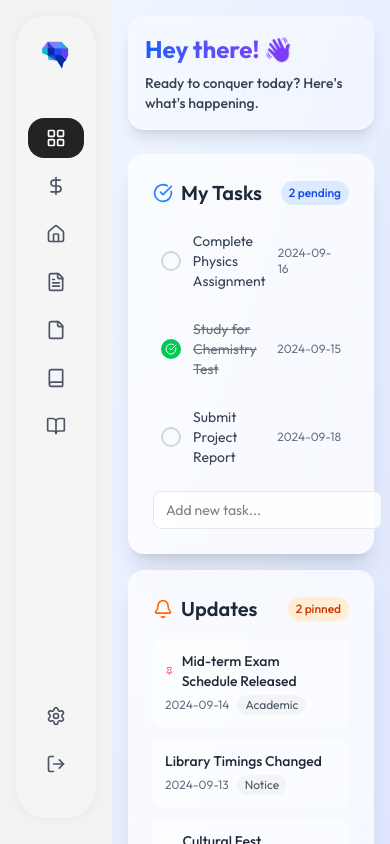
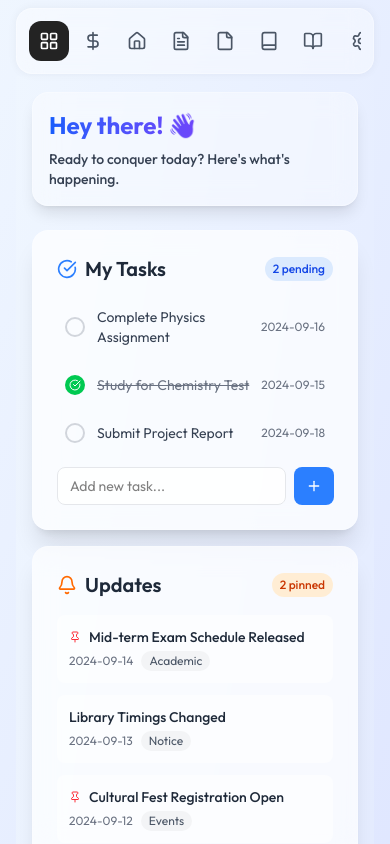
Before and after one commit to helo-ayush/ERP-Mait, a React (Vite) app in the folder clint/: page /students in a window 390 px wide. Built offline with nearby package versions, Linux system fonts and the light colour scheme.

Commit message:
Update Layout.jsx

```diff
--- a/clint/src/components/Layout.jsx
+++ b/clint/src/components/Layout.jsx
@@ -15,21 +15,50 @@ const navItems = [
   {to: '/students/reports' , label:'Reports' , Icon: BookOpen},
 ]
 
-
 const Layout = () => {
     const navigate = useNavigate();
 
+    return (
+        <div className='flex flex-col w-screen h-screen bg-gradient-to-br from-blue-50 to-indigo-100 scrollbar-hide'>
 
-    return (
-        <div className='flex w-screen h-screen bg-[#f1f3f3]'>
+            {/* Navigation Bar for Small Screens */}
+            <div className='sm:hidden w-full absolute px-4 py-2 z-10'>
+                <div className='backdrop-blur-md bg-white/40 border border-white/30 rounded-2xl p-3 shadow-[0_0px_10px_0px_rgba(0,0,0,0.05)]'>
+                    <div className='flex items-center justify-between overflow-x-auto scrollbar-hide'>
+                        {/* Navigation Items */}
+                        <div className='flex gap-1 flex-shrink-0'>
+                            {navItems.map(({ to, label, Icon }) => (
+                                <NavLink
+                                    key={to}
+                                    to={to}
+                                    end={to === '/students'}
+                                    className={({ isActive }) => `p-2.5 flex items-center justify-center rounded-xl text-sm font-medium flex-shrink-0 ${isActive ? 'bg-[#232323] text-white' : 'text-gray-600 hover:bg-gray-200 transition duration-300'} `}
+                                >
+                                    <Icon className='w-5 h-5' />
+                                </NavLink>
+                            ))}
+                        </div>
 
-            {/* SideBar */}
-            <div className='flex flex-col w-20 md:w-50 h-[95vh] bg-[#f5f5f5] m-4 rounded-[30px] p-1 justify-self-center items-center shadow-[0_0px_10px_0px_rgba(0,0,0,0.05)]'>
+                        {/* Settings and Logout for Small Screens */}
+                        <div className='flex gap-1 ml-2 flex-shrink-0'>
+                            <div className='p-2.5 cursor-pointer flex items-center justify-center rounded-xl text-sm font-medium text-gray-600 hover:bg-gray-200 transition duration-300'>
+                                <Settings className='w-5 h-5'/>
+                            </div>
+                            <div className='p-2.5 cursor-pointer flex items-center justify-center rounded-xl text-sm font-medium text-gray-600 hover:bg-gray-200 transition duration-300'>
+                                <LogOut className='w-5 h-5'/>
+                            </div>
+                        </div>
+                    </div>
+                </div>
+            </div>
+
+            <div className='flex flex-col sm:flex-row flex-1 overflow-hidden'>
+                {/* SideBar for larger screens */}
+                <div className='hidden sm:flex flex-col w-20 md:w-50 h-full bg-[#f5f5f5] m-4 rounded-[30px] p-1 justify-start items-center shadow-[0_0px_10px_0px_rgba(0,0,0,0.05)]'>
                     {/* User Profile */}
                     <div className='flex justify-center'>
                         <img src={logo} className='mt-5 w-[90%] mb-12 select-none cursor-pointer hidden md:block ' onClick={() =>{navigate('/')}} alt="" />
                         <img src={logoWtxt} className='mt-5 w-[30px] mb-12 select-none cursor-pointer md:hidden ' onClick={() =>{navigate('/')}} alt="" />
-
                     </div>
 
                     <div className='flex flex-col gap-2'>
@@ -38,7 +67,7 @@ const Layout = () => {
                                 key={to}
                                 to={to}
                                 end={to === '/students'}
-                            className={({ isActive }) => `px-4.5 py-2.5 flex items-center gap-4  rounded-2xl text-sm font-medium ${isActive ? 'bg-[#232323] text-white' : 'text-gray-600 hover:bg-gray-200 transition duratioon-300 hover:scale-105'} `}
+                                className={({ isActive }) => `px-4.5 py-2.5 flex items-center gap-4 rounded-2xl text-sm font-medium ${isActive ? 'bg-[#232323] text-white' : 'text-gray-600 hover:bg-gray-200 transition duration-300 hover:scale-105'} `}
                             >
                                 <Icon className='w-5 h-5' />
                                 <span className="hidden md:inline">{label}</span>
@@ -46,20 +75,26 @@ const Layout = () => {
                         ))}
                     </div>
 
-                <div className='absolute bottom-15 flex flex-col gap-2'>
-                    <div className='px-4.5 py-2.5 cursor-pointer flex items-center gap-4 rounded-2xl text-sm font-medium text-gray-600 hover:bg-gray-200 transition duratioon-300 hover:scale-105'>
+                    <div className='mt-auto mb-4 flex flex-col gap-2'>
+                        <div className='px-4.5 py-2.5 cursor-pointer flex items-center gap-4 rounded-2xl text-sm font-medium text-gray-600 hover:bg-gray-200 transition duration-300 hover:scale-105'>
                             <Settings className='w-5 h-5'/>
                             <div className="hidden md:inline">Setting</div>
                         </div>
-                    <div className='px-4.5 py-2.5 cursor-pointer flex items-center gap-4 rounded-2xl text-sm font-medium text-gray-600 hover:bg-gray-200 transition duratioon-300 hover:scale-105'>
+                        <div className='px-4.5 py-2.5 cursor-pointer flex items-center gap-4 rounded-2xl text-sm font-medium text-gray-600 hover:bg-gray-200 transition duration-300 hover:scale-105'>
                             <LogOut className='w-5 h-5'/>
                             <div className="hidden md:inline">Log out</div>
                         </div>
                     </div>
                 </div>
+
+                {/* Main Content Area */}
+                <div className='flex-1 overflow-auto p-4 sm:pr-4 sm:py-4 sm:pl-0'>
+                    <div className='h-full mt-15 sm:mt-0'>
                         <Outlet />
                     </div>
-
+                </div>
+            </div>
+        </div>
     )
 }
 
```
Lines whose indentation alone changed are shown as unchanged.
